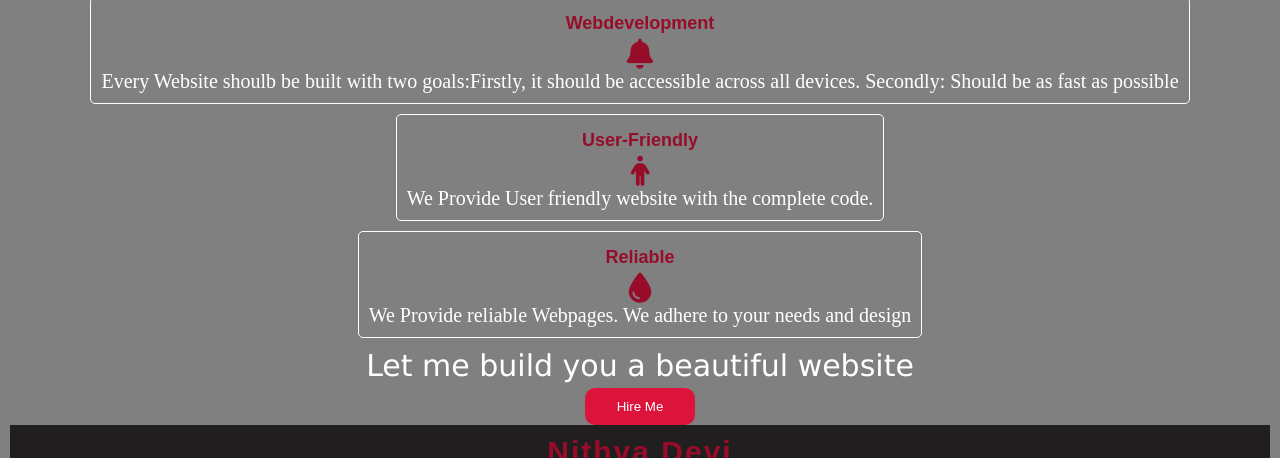
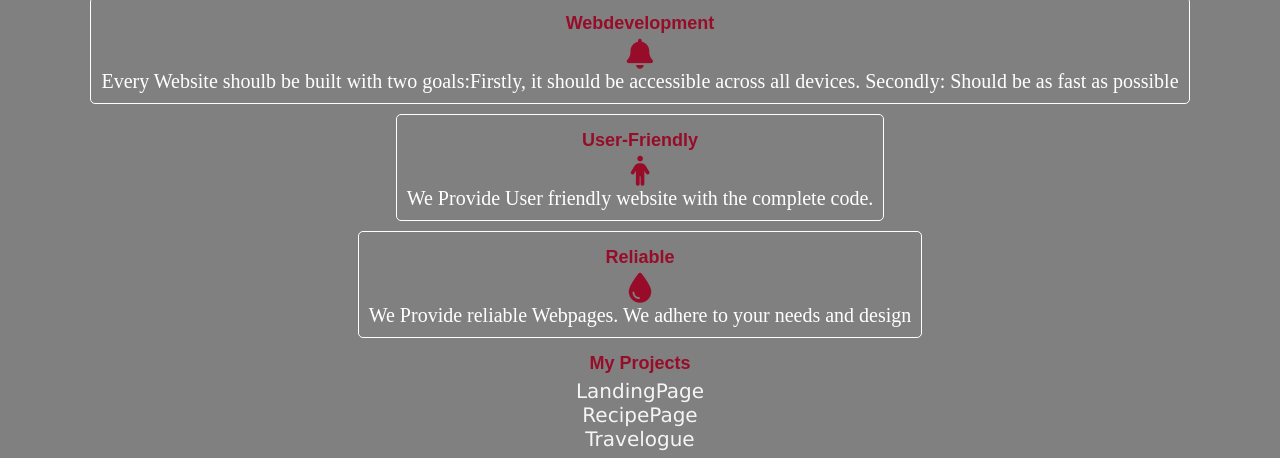
Before and after one commit to NithyadeviChandran/Portfolio, a plain HTML site: page index.html in a window 1280 px wide. Shown: the part 533-991 px from the top of the page. Drawn offline with nearby package versions, Linux system fonts and the light colour scheme; a web font is replaced by a local one.

Commit message:
feat:added my projects to the page

```diff
--- a/index.html
+++ b/index.html
@@ -80,6 +80,12 @@
             We Provide reliable Webpages. We adhere to your needs and design
             </p>
           </div>
+          <div class="Myprojects">
+            <h5>My Projects</h5>
+            <a href="https://landingpageworksop.netlify.app">LandingPage</a>
+            <a href="https://recipe-nithyadevi.netlify.app">RecipePage</a>
+            <a href="https://nithyatravelblog.netlify.app">Travelogue</a>
+          </div>
           <div class="contactus">
             <p>Let me build you a beautiful website</p>
             <a href="mailto:nithyadevi@redi.com">
--- a/style.css
+++ b/style.css
@@ -143,7 +143,14 @@ h3{
     font-family: sans-serif;
     padding: 5px;
 }
-
+.Myprojects{
+    display: flex;
+    flex-direction: column;
+    font-family: 'Lucida Sans', 'Lucida Sans Regular', 'Lucida Grande', 'Lucida Sans Unicode', Geneva, Verdana, sans-serif;
+}
+.Myprojects a{
+    color:whitesmoke;
+}
 .contactus{
     font-size: 30px;
     font-family: 'Lucida Sans', 'Lucida Sans Regular', 'Lucida Grande', 'Lucida Sans Unicode', Geneva, Verdana, sans-serif;
```
